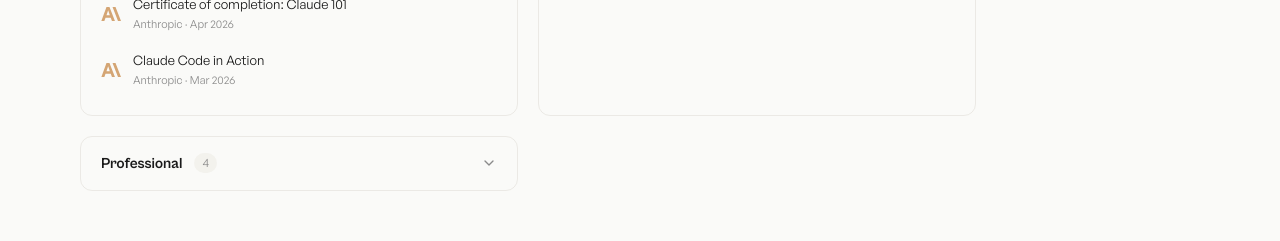
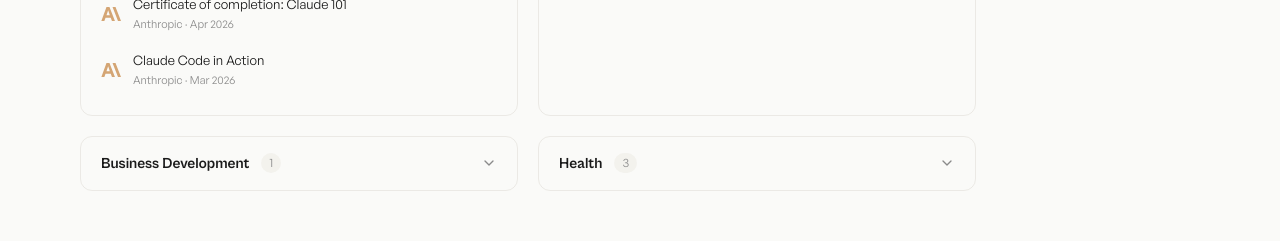
Before and after one commit to pskidz216/pskidzpersonalsite, a Next.js app: page / in a window 1280 px wide. Shown: the part 4560-4801 px from the top of the page. Built offline with nearby package versions, Linux system fonts and the light colour scheme.

Commit message:
Rename Professional to Health, move GA to Business Development
Split certifications into 4 accordion groups: AI & Engineering, Digital Marketing, Business Development, and Health.

Co-Authored-By: Claude Opus 4.6 <noreply@anthropic.com>

```diff
--- a/src/components/sections/Certifications.tsx
+++ b/src/components/sections/Certifications.tsx
@@ -188,14 +188,16 @@ function CertGroup({
 export function Certifications() {
   const aiCerts = certifications.filter((c) => c.issuer === "Anthropic");
   const marketingCerts = certifications.filter((c) => c.issuer === "Google");
-  const proCerts = certifications.filter(
-    (c) => c.issuer !== "Anthropic" && c.issuer !== "Google"
+  const bizDevCerts = certifications.filter((c) => c.issuer === "General Assembly");
+  const healthCerts = certifications.filter(
+    (c) => c.issuer !== "Anthropic" && c.issuer !== "Google" && c.issuer !== "General Assembly"
   );
 
   const groups = [
     { label: "AI & Engineering", certs: aiCerts, defaultOpen: true },
     { label: "Digital Marketing", certs: marketingCerts, defaultOpen: false },
-    { label: "Professional", certs: proCerts, defaultOpen: false },
+    { label: "Business Development", certs: bizDevCerts, defaultOpen: false },
+    { label: "Health", certs: healthCerts, defaultOpen: false },
   ];
 
   return (
```
